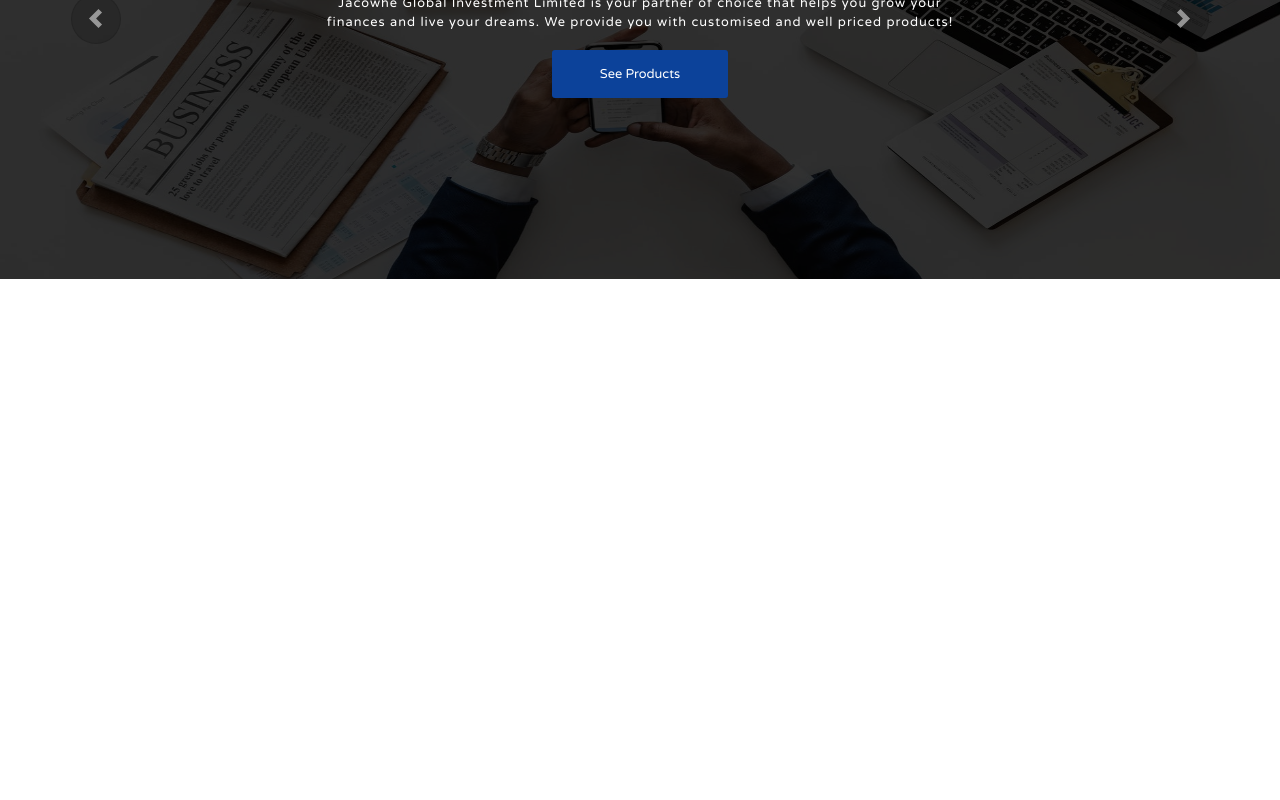
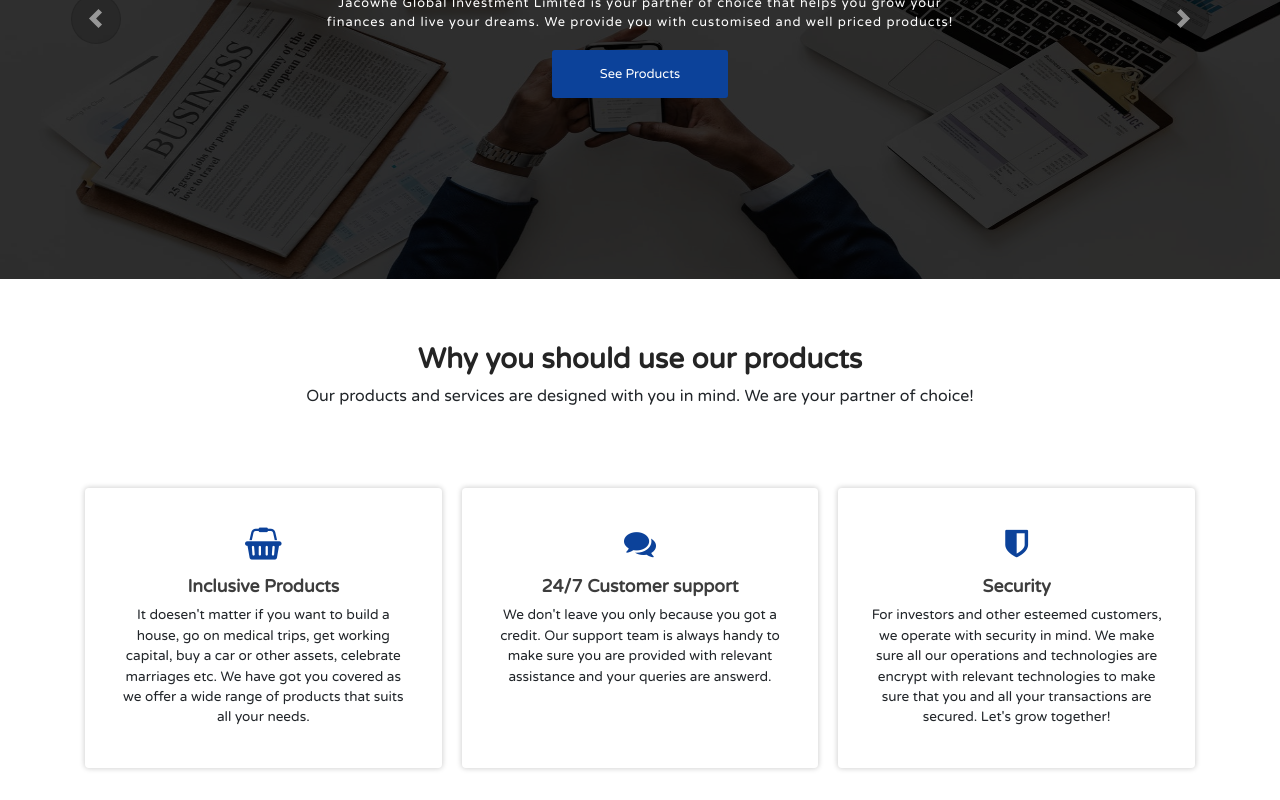
Before and after one commit to Achilles45/jacowhe, a Vue app: page / in a window 1280 px wide. Shown: the part 382-1182 px from the top of the page. Before the commit the page ends 800 px from the top, so only its background shows below. Built offline with nearby package versions, Linux system fonts and the light colour scheme; the HTML template or start-up script is replaced by a standard one.

Commit message:
Added the why us section

```diff
--- a/src/components/layouts/Navbar.vue
+++ b/src/components/layouts/Navbar.vue
@@ -58,7 +58,7 @@ export default {
     }
     .fa-bars {
       background: #fff;
-      font-size: 2rem;
+      font-size: 1.7rem;
       color: $primary-color;
       cursor: pointer !important;
       border-radius: 3px;
--- a/src/views/Index.vue
+++ b/src/views/Index.vue
@@ -3,6 +3,37 @@
     <Topnav />
     <Navbar />
     <Carousel />
+    <!--Why us section
+    ======================-->
+    <section class="why-us container-fluid">
+      <div class="container">
+        <div class="row">
+          <div class="col-12 text-center why-title">
+            <h3>Why you should use our products</h3>
+            <p>Our products and services are designed with you in mind. We are your partner of choice!</p>
+          </div>
+        </div>
+        <div class="why__wrapper">
+          <div class="why-cards">
+            <i class="fa fa-shopping-basket why-icons"></i>
+            <h5>Inclusive Products</h5>
+            <p>It doesen't matter if you want to build a house, go on medical trips, get working capital, buy a car or other assets, celebrate marriages etc. We have got you covered as we offer a wide range of products that suits all your needs.</p>
+          </div>
+          <div class="why-cards">
+            <i class="fa fa-comments why-icons"></i>
+            <h5>24/7 Customer support</h5>
+            <p>We don't leave you only because you got a credit. Our support team is always handy to make sure you are provided with relevant assistance and your queries are answerd.</p>
+          </div>
+          <div class="why-cards">
+            <i class="fa fa-shield why-icons"></i>
+            <h5>Security</h5>
+            <p>For investors and other esteemed customers, we operate with security in mind. We make sure all our operations and technologies are encrypt with relevant technologies to make sure that you and all your transactions are secured. Let's grow together!</p>
+          </div>
+        </div>
+      </div>
+    </section>
+    <!--End of why section
+    =========================-->
   </div>
 </template>
 
@@ -21,4 +52,38 @@ export default {
 };
 </script>
 <style scoped lang="scss">
+@import "../styles/_colors.scss";
+.why-us {
+  margin-top: 4rem;
+  h3 {
+    font-weight: bold;
+    color: #242424;
+  }
+  .why__wrapper {
+    display: grid;
+    grid-template-columns: repeat(auto-fit, minmax(300px, 1fr));
+    grid-gap: 20px;
+    margin-top: 4rem;
+    margin-bottom: 2rem;
+    text-align: center;
+    .why-cards {
+      box-shadow: 0px 0px 5px 1px rgba(0, 0, 0, 0.17);
+      padding: 1.5rem 2rem;
+      border-radius: 4px;
+      .why-icons {
+        font-size: 2rem;
+        padding: 1rem 0;
+        color: $primary-color;
+      }
+      h5 {
+        font-weight: 600;
+        color: #3d3d3d;
+        font-size: 1.1rem;
+      }
+      p {
+        font-size: 0.85rem;
+      }
+    }
+  }
+}
 </style>
```
